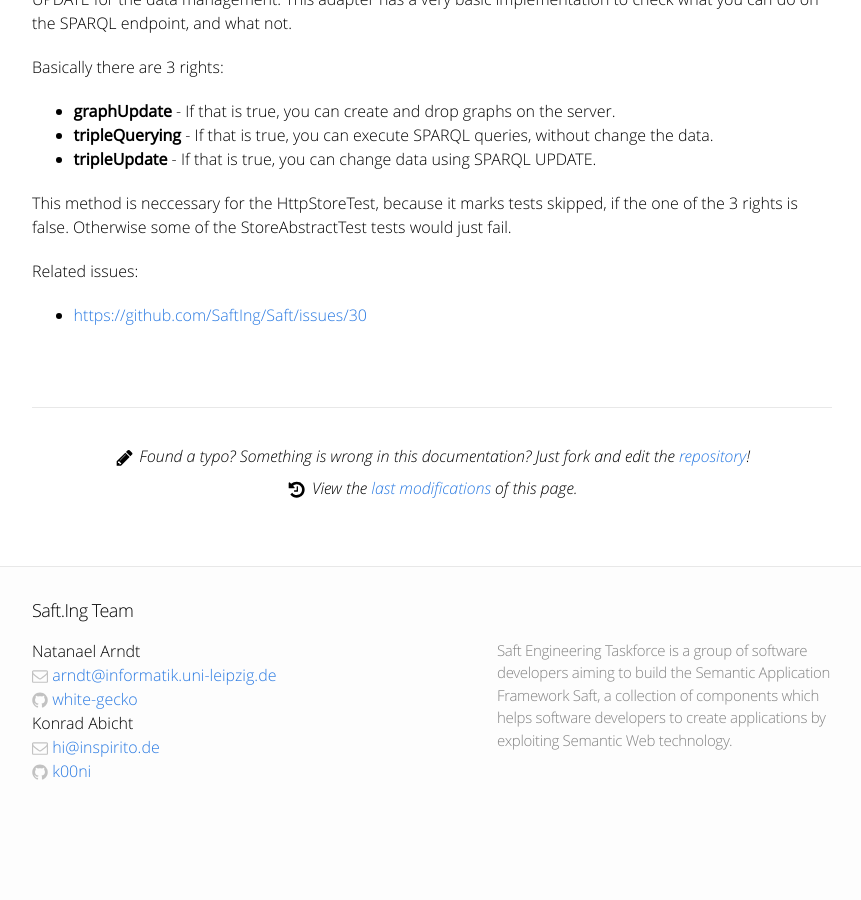
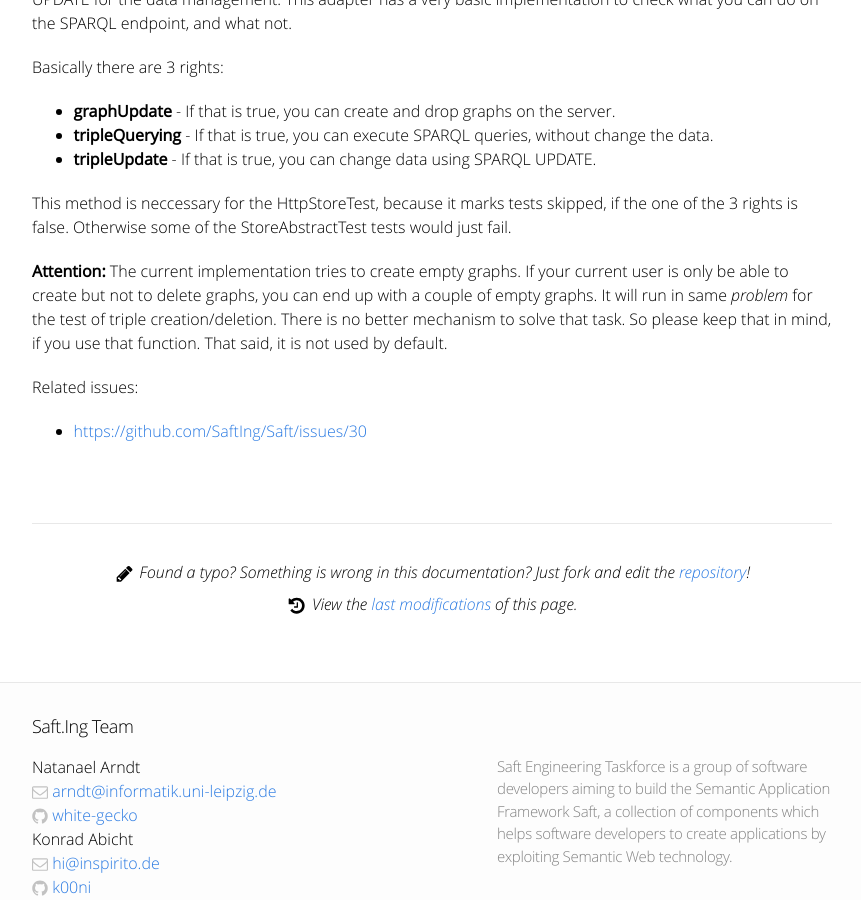
Before and after one commit to SaftIng/safting.github.io, a Jekyll site: the page built from doc/phpframework/backends/httpstore.md, in a window 1280 px wide and 900 px high, scrolled down 1600 px. Shown: the whole window, without its empty margins (208-1069 px from the left). Built offline with Jekyll 4.4.1, drawn with Linux system fonts in a browser that asks for light colours; before the commit the page ends 2428 px from its top, so only the background shows below that.

Commit message:
Update httpstore.md

```diff
--- a/doc/phpframework/backends/httpstore.md
+++ b/doc/phpframework/backends/httpstore.md
@@ -60,6 +60,8 @@ Basically there are 3 rights:
 
 This method is neccessary for the HttpStoreTest, because it marks tests skipped, if the one of the 3 rights is false. Otherwise some of the StoreAbstractTest tests would just fail.
 
+**Attention:** The current implementation tries to create empty graphs. If your current user is only be able to create but not to delete graphs, you can end up with a couple of empty graphs. It will run in same *problem* for the test of triple creation/deletion. There is no better mechanism to solve that task. So please keep that in mind, if you use that function. That said, it is not used by default.
+
 Related issues:
 
 - [https://github.com/SaftIng/Saft/issues/30](https://github.com/SaftIng/Saft/issues/30)
```
